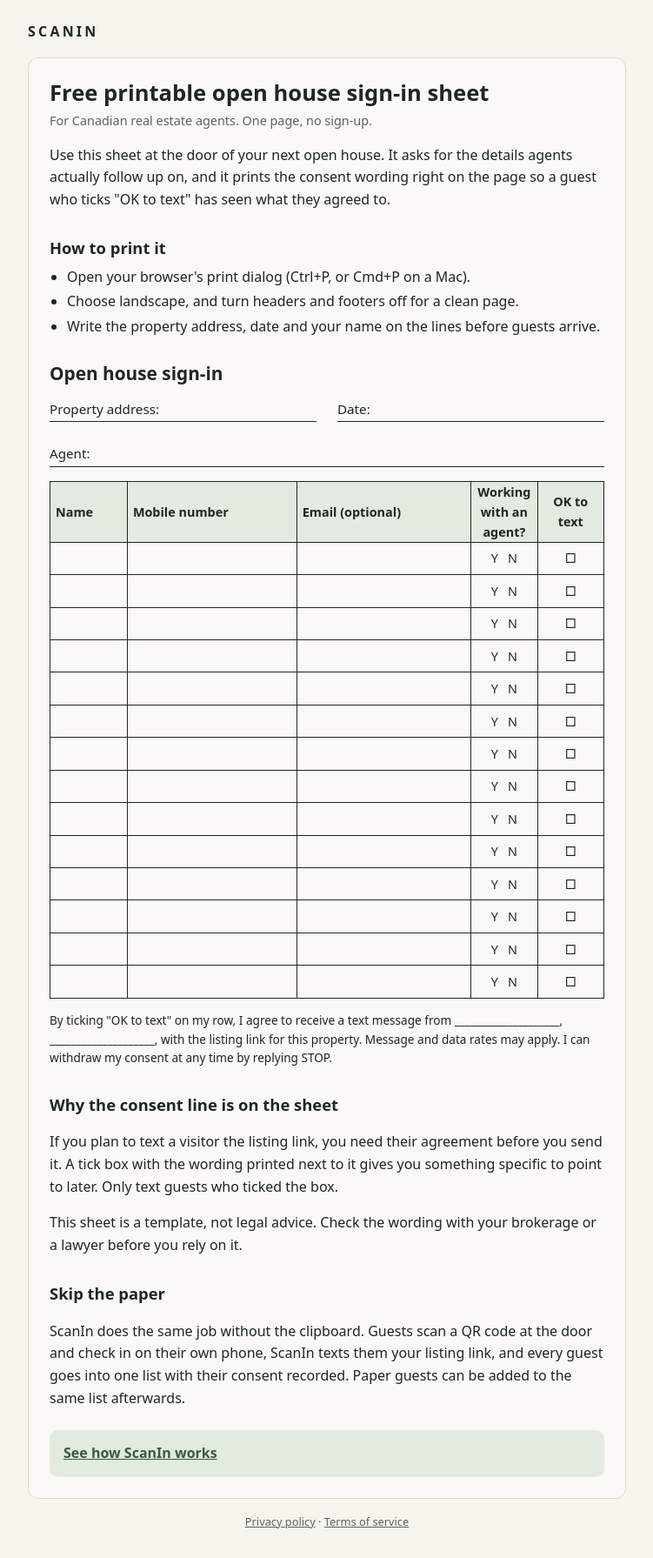
After one commit to philipgcracker-lgtm/signin_ca, a Laravel app: page /open-house-sign-in-sheet in a window 1280 px wide. The commit adds this page. Shown: the whole page at 87% size, without its empty margins (264-1015 px from the left). Run offline with Laravel 12, Linux system fonts and the light colour scheme; data comes from the database, SQL or seed files in the repository.

Commit message:
Add free printable open house sign-in sheet page (paper consent wording from DB), sitemap and home link
Co-Authored-By: Claude Sonnet 5.5 <noreply@anthropic.com>

```diff
--- /dev/null
+++ b/app/Http/Controllers/SignInSheetController.php
@@ -0,0 +1,23 @@
+<?php
+
+namespace App\Http\Controllers;
+
+use App\Models\ConsentText;
+use Illuminate\View\View;
+
+/**
+ * Public, printable open house sign-in sheet (marketing page). The consent line is
+ * the versioned paper wording from consent_texts with the agent placeholders left
+ * as blanks to write in. No wording in the database means no sheet: this page never
+ * prints a consent line that is not in the table.
+ */
+class SignInSheetController extends Controller
+{
+    public function show(): View
+    {
+        $paper = ConsentText::paper();
+        abort_if($paper === null, 404);
+
+        return view('sheet', ['consent' => $paper->renderBlank()]);
+    }
+}
--- a/app/Models/ConsentText.php
+++ b/app/Models/ConsentText.php
@@ -53,6 +53,15 @@ class ConsentText extends Model
     }
 
     /**
+     * The wording with the agent placeholders turned into blanks to write in, for
+     * the public printable sheet where no agent is signed in.
+     */
+    public function renderBlank(): string
+    {
+        return str_replace(['{agent_name}', '{brokerage}'], '____________________', $this->body);
+    }
+
+    /**
      * Fill the agent placeholders for display. The stored body keeps the
      * placeholders; the version identifies exactly what was shown.
      */
--- a/resources/views/legal/layout.blade.php
+++ b/resources/views/legal/layout.blade.php
@@ -5,6 +5,7 @@
 <meta name="viewport" content="width=device-width, initial-scale=1">
 <title>@yield('title') | ScanIn</title>
 <meta name="description" content="@yield('description')">
+@stack('head')
 <style>
 *{box-sizing:border-box}
 body{margin:0;background:#f7f4ee;color:#1f2623;font:16px/1.6 system-ui,-apple-system,"Segoe UI",Roboto,Arial,sans-serif}
--- /dev/null
+++ b/resources/views/sheet.blade.php
@@ -0,0 +1,76 @@
+@extends('legal.layout')
+
+@section('title', 'Free printable open house sign-in sheet (Canada)')
+@section('description', 'Print a free open house sign-in sheet for Canadian agents: name, mobile, email, working with an agent, and an OK-to-text tick box with consent wording.')
+
+@push('head')
+<link rel="canonical" href="{{ route('sheet') }}">
+<meta property="og:type" content="website">
+<meta property="og:url" content="{{ route('sheet') }}">
+<meta property="og:title" content="Free printable open house sign-in sheet (Canada)">
+<meta property="og:description" content="A one-page open house sign-in sheet with an OK-to-text tick box and the consent wording printed on it.">
+<meta name="twitter:card" content="summary">
+<style>
+.sheet{margin:24px 0}
+.sheet h2.s{font-size:1.3rem;margin:0 0 12px}
+.fill{display:flex;gap:24px;flex-wrap:wrap;margin:0 0 16px;font-size:.95rem}
+.fill span{flex:1 1 220px;border-bottom:1px solid #1f2623;padding-bottom:2px;min-height:1.6em}
+table.grid{border-collapse:collapse;width:100%;font-size:.9rem}
+table.grid th,table.grid td{border:1px solid #1f2623;padding:0 6px;text-align:left}
+table.grid th{background:#e3eadf;height:2em;font-weight:600}
+table.grid td{height:2.6em}
+table.grid td.c,table.grid th.c{width:12%;text-align:center}
+.consent{margin:14px 0 0;font-size:.85rem}
+.cta{background:#e3eadf;border-radius:10px;padding:14px 16px;margin:24px 0 0}
+.cta a{font-weight:600}
+@media print{
+  @page{size:landscape;margin:12mm}
+  body{background:#fff}
+  .top,.foot,.intro,.cta,.howto{display:none}
+  article{border:0;padding:0;background:#fff}
+  .sheet{margin:0}
+  table.grid td{height:3em}
+}
+</style>
+@endpush
+
+@section('content')
+<div class="intro">
+<h1>Free printable open house sign-in sheet</h1>
+<p class="upd">For Canadian real estate agents. One page, no sign-up.</p>
+<p>Use this sheet at the door of your next open house. It asks for the details agents actually follow up on, and it prints the consent wording right on the page so a guest who ticks "OK to text" has seen what they agreed to.</p>
+</div>
+
+<div class="howto">
+<h2>How to print it</h2>
+<ul>
+<li>Open your browser's print dialog (Ctrl+P, or Cmd+P on a Mac).</li>
+<li>Choose landscape, and turn headers and footers off for a clean page.</li>
+<li>Write the property address, date and your name on the lines before guests arrive.</li>
+</ul>
+</div>
+
+<div class="sheet">
+<h2 class="s">Open house sign-in</h2>
+<div class="fill"><span>Property address:</span><span>Date:</span><span>Agent:</span></div>
+<table class="grid">
+<thead><tr><th>Name</th><th>Mobile number</th><th>Email (optional)</th><th class="c">Working with an agent?</th><th class="c">OK to text</th></tr></thead>
+<tbody>
+@for ($i = 0; $i < 14; $i++)
+<tr><td></td><td></td><td></td><td class="c">Y &nbsp; N</td><td class="c">&#9633;</td></tr>
+@endfor
+</tbody>
+</table>
+<p class="consent">{{ $consent }}</p>
+</div>
+
+<div class="intro">
+<h2>Why the consent line is on the sheet</h2>
+<p>If you plan to text a visitor the listing link, you need their agreement before you send it. A tick box with the wording printed next to it gives you something specific to point to later. Only text guests who ticked the box.</p>
+<p>This sheet is a template, not legal advice. Check the wording with your brokerage or a lawyer before you rely on it.</p>
+
+<h2>Skip the paper</h2>
+<p>ScanIn does the same job without the clipboard. Guests scan a QR code at the door and check in on their own phone, ScanIn texts them your listing link, and every guest goes into one list with their consent recorded. Paper guests can be added to the same list afterwards.</p>
+<div class="cta"><a href="{{ url('/') }}">See how ScanIn works</a></div>
+</div>
+@endsection
--- a/resources/views/welcome.blade.php
+++ b/resources/views/welcome.blade.php
@@ -273,6 +273,7 @@ footer.f .logo span{color:var(--sage)}
 <a class="logo" href="#top">SCAN<span>IN</span></a>
 <div style="display:flex;gap:24px;flex-wrap:wrap;align-items:center">
 <a href="{{ route('login') }}">Log in</a>
+@if (\App\Models\ConsentText::paper())<a href="{{ route('sheet') }}">Free sign-in sheet</a>@endif
 <a href="{{ route('privacy') }}">Privacy</a>
 <a href="{{ route('terms') }}">Terms</a>
 <span>© {{ date('Y') }} ScanIn</span>
--- a/routes/web.php
+++ b/routes/web.php
@@ -21,6 +21,10 @@ Route::get('/', function () {
 
 Route::get('/sitemap.xml', function () {
     $urls = [url('/'), route('privacy'), route('terms')];
+    // The sheet page needs the paper consent wording from the database to render.
+    if (\App\Models\ConsentText::paper() !== null) {
+        $urls[] = route('sheet');
+    }
     $xml = '<?xml version="1.0" encoding="UTF-8"?>'."
 ".'<urlset xmlns="http://www.sitemaps.org/schemas/sitemap/0.9">'."
 ";
@@ -35,6 +39,9 @@ Route::get('/sitemap.xml', function () {
 // Public legal pages (linked from the check-in form, the landing page and sign-up).
 Route::get('/privacy', [LegalController::class, 'privacy'])->name('privacy');
 Route::get('/terms', [LegalController::class, 'terms'])->name('terms');
+
+// Free printable sign-in sheet (marketing page; consent line read from consent_texts).
+Route::get('/open-house-sign-in-sheet', [\App\Http\Controllers\SignInSheetController::class, 'show'])->name('sheet');
 
 // Public visitor check-in (no auth). Plain Blade, no Vite dependency.
 Route::get('/e/{event:slug}', [CheckinController::class, 'show'])->name('checkin.show');
```
Also changed, not shown: tests/Feature/ExampleTest.php (+3 -1 lines), tests/Feature/SecurityHeadersTest.php (+3 -0 lines), tests/Feature/SignInSheetTest.php (added, +59 -0 lines).
